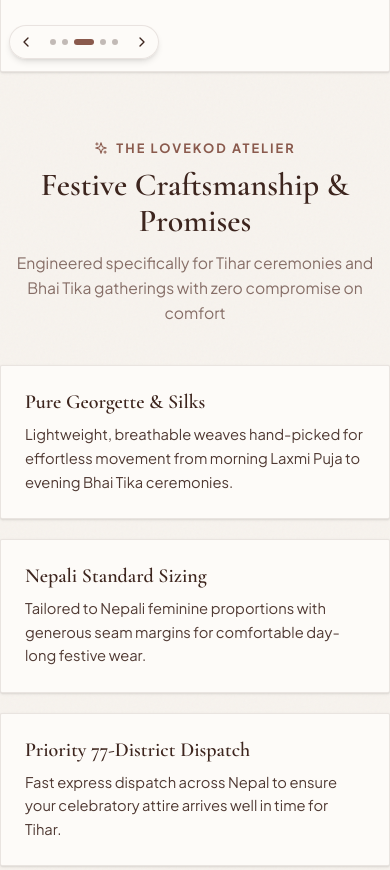
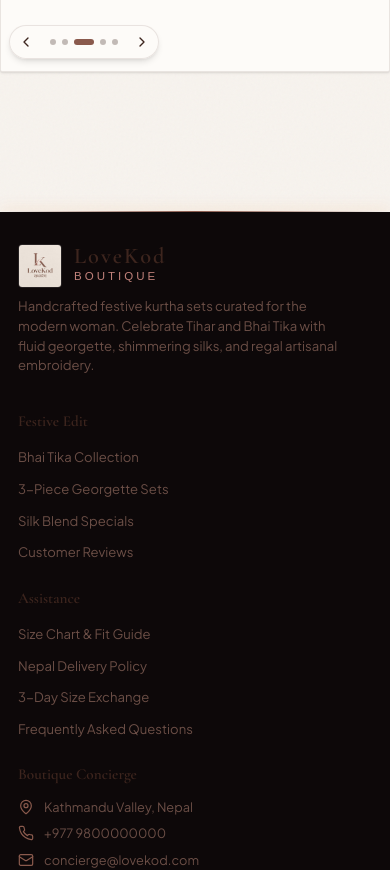
Before and after one commit to MaulikI8/lovekod, a React (Vite) app: page / in a window 390 px wide. Shown: the part 7220-8090 px from the top of the page. Built offline with nearby package versions, Linux system fonts and the light colour scheme; no server answers.

Commit message:
chore(home): remove Atelier Craftsmanship & Promises section

```diff
--- a/src/pages/Home.jsx
+++ b/src/pages/Home.jsx
@@ -466,38 +466,6 @@
       </section>
 
 
-      {/* ── 8. ARTISANAL CRAFTSMANSHIP & ATELIER PROMISES (STAGGERED GRID) ── */}
-      <section className="atelier-craft-section max-w-6xl mx-auto px-4 py-16" id="craft">
-        <div className="section-header-editorial mb-10">
-          <div className="section-eyebrow">
-            <SparklesIcon size={14} />
-            <span>The LoveKod Atelier</span>
-          </div>
-          <h2 className="section-main-title">Festive Craftsmanship &amp; Promises</h2>
-          <p className="section-main-desc">
-            Engineered specifically for Tihar ceremonies and Bhai Tika gatherings with zero compromise on comfort
-          </p>
-        </div>
-
-        <StaggeredGrid
-          columns="grid-cols-1 md:grid-cols-2 lg:grid-cols-3"
-          items={[
-            {
-              title: "Pure Georgette & Silks",
-              description: "Lightweight, breathable weaves hand-picked for effortless movement from morning Laxmi Puja to evening Bhai Tika ceremonies."
-            },
-            {
-              title: "Nepali Standard Sizing",
-              description: "Tailored to Nepali feminine proportions with generous seam margins for comfortable day-long festive wear."
-            },
-            {
-              title: "Priority 77-District Dispatch",
-              description: "Fast express dispatch across Nepal to ensure your celebratory attire arrives well in time for Tihar."
-            }
-          ]}
-        />
-      </section>
-
       {/* ── 9. DYNAMIC REVIEWS SECTION FROM DJANGO ── */}
       {testimonials && testimonials.length > 0 && (
         <section className="reviews-staggered-section" id="reviews">
```
